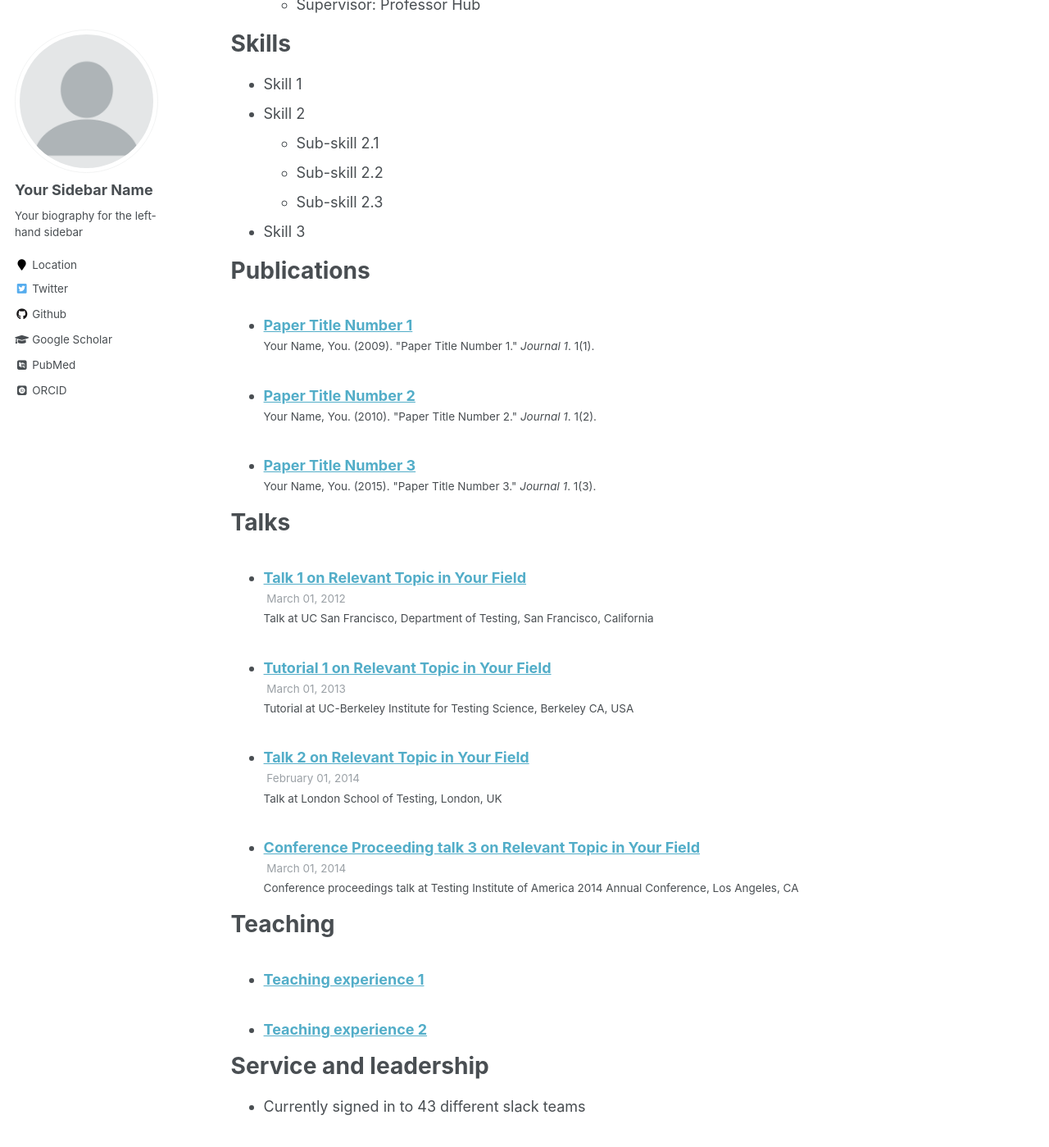
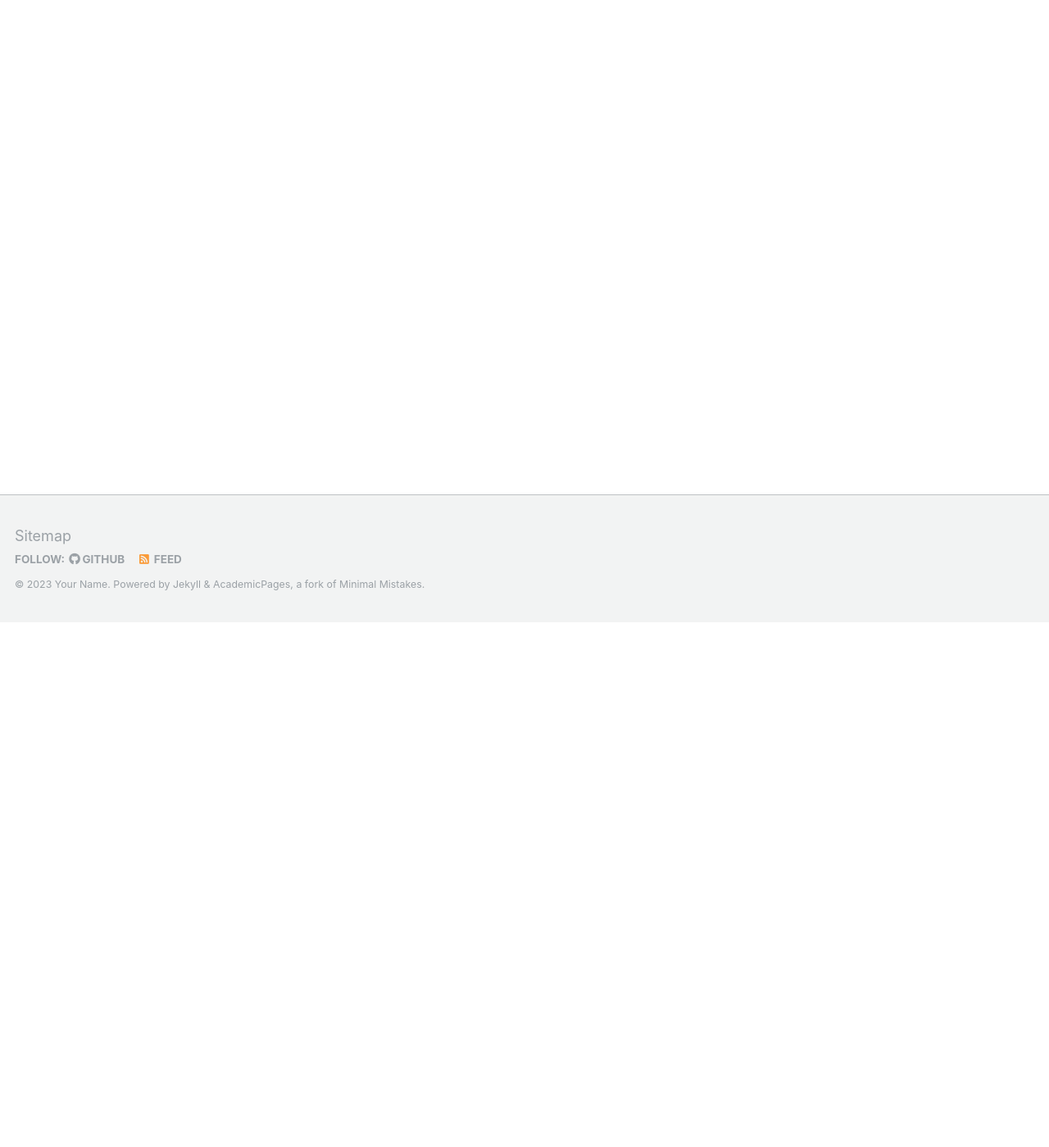
Before and after one commit to MHaurel/mhaurel.github.io, a Jekyll site: the page built from _pages/cv.md, in a window 1280 px wide and 1400 px high, scrolled down 641 px. Shown: the whole window at 82% size. Built offline with Jekyll 4.4.1, drawn with Linux system fonts in a browser that asks for light colours; some web fonts are replaced; some of the changed text lies outside the part shown.

Commit message:
Added CV

```diff
--- a/_pages/cv.md
+++ b/_pages/cv.md
@@ -9,51 +9,4 @@
 
 {% include base_path %}
 
-Education
-======
-* B.S. in GitHub, GitHub University, 2012
-* M.S. in Jekyll, GitHub University, 2014
-* Ph.D in Version Control Theory, GitHub University, 2018 (expected)
-
-Work experience
-======
-* Summer 2015: Research Assistant
-  * Github University
-  * Duties included: Tagging issues
-  * Supervisor: Professor Git
-
-* Fall 2015: Research Assistant
-  * Github University
-  * Duties included: Merging pull requests
-  * Supervisor: Professor Hub
-
-Skills
-======
-* Skill 1
-* Skill 2
-  * Sub-skill 2.1
-  * Sub-skill 2.2
-  * Sub-skill 2.3
-* Skill 3
-
-Publications
-======
-  <ul>{% for post in site.publications %}
-    {% include archive-single-cv.html %}
-  {% endfor %}</ul>
-
-Talks
-======
-  <ul>{% for post in site.talks %}
-    {% include archive-single-talk-cv.html %}
-  {% endfor %}</ul>
-
-Teaching
-======
-  <ul>{% for post in site.teaching %}
-    {% include archive-single-cv.html %}
-  {% endfor %}</ul>
-
-Service and leadership
-======
-* Currently signed in to 43 different slack teams
+Download my CV [here](http://academicpages.github.io/files/paper1.pdf).
```
Also changed, not shown: 1 other file.
